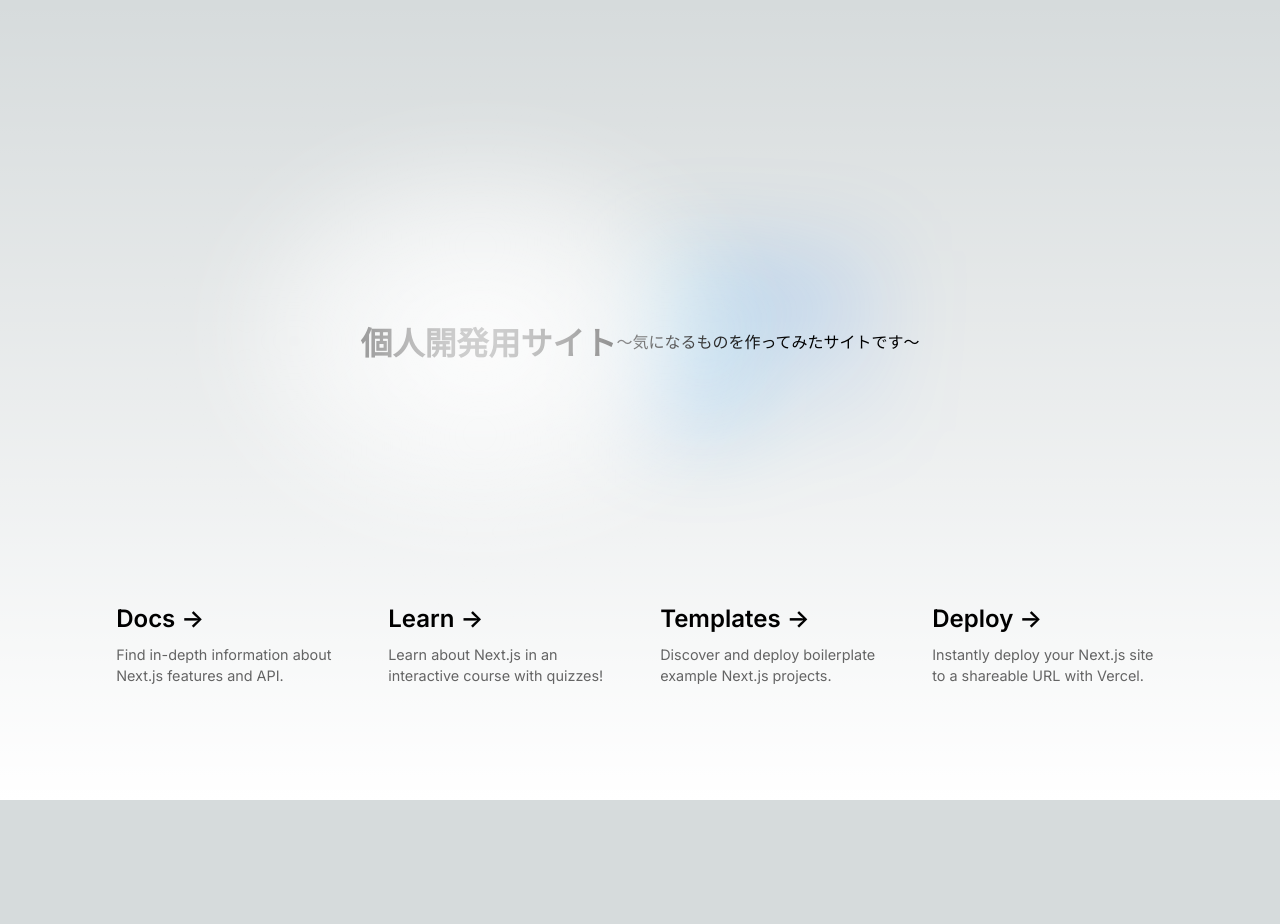
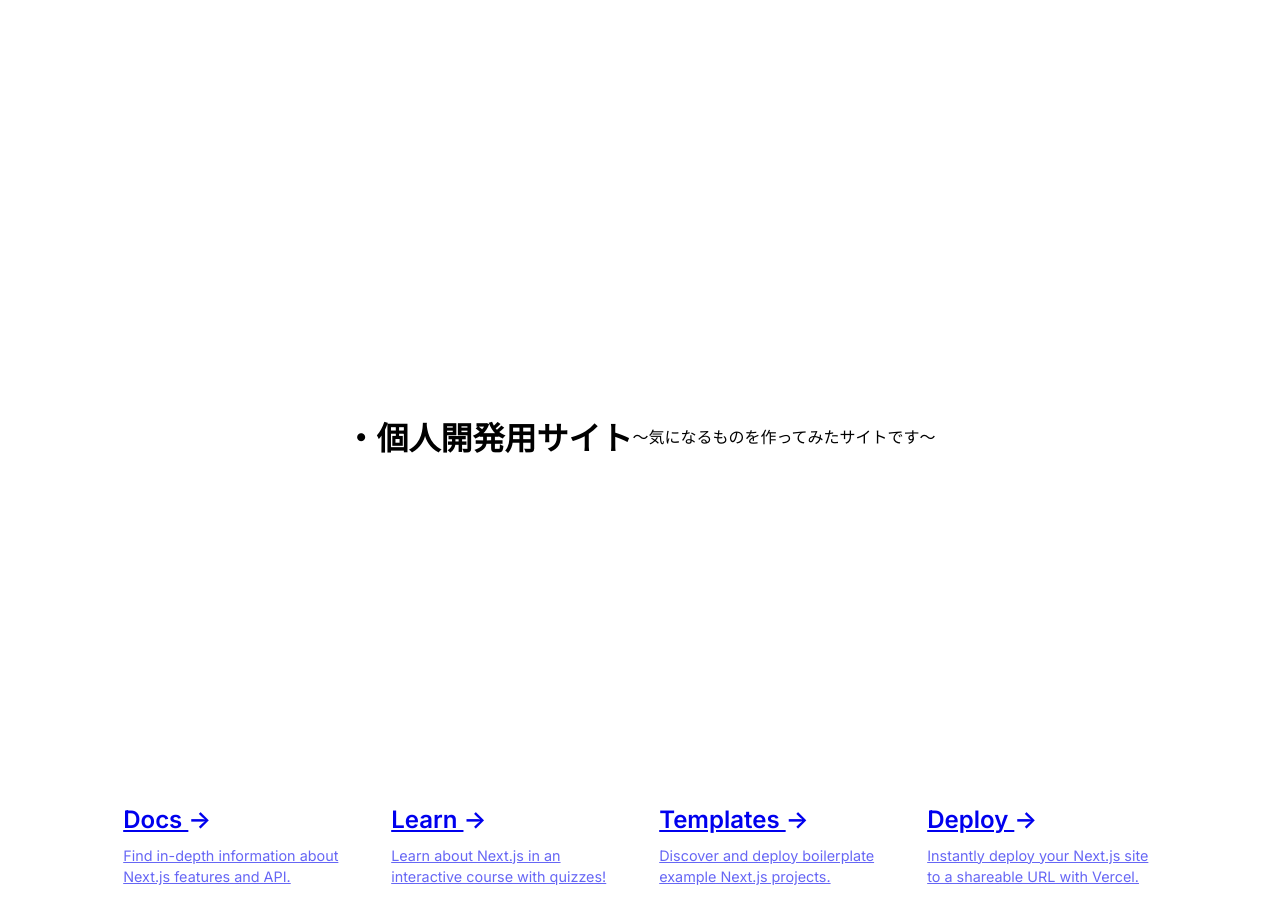
Before and after one commit to tomitahisaki/pf_frontend, a Next.js app: page / in a window 1280 px wide. Shown: the top 924 px of the page. Before the commit the page ends 800 px from the top, so only its background shows below. Built offline with nearby package versions, Linux system fonts and the light colour scheme.

Commit message:
install lint

```diff
--- a/src/pages/index.js
+++ b/src/pages/index.js
@@ -1,6 +1,6 @@
 import Head from 'next/head'
 import { Inter } from 'next/font/google'
-import styles from '@/styles/Home.module.scss'
+import styles from '../styles/Home.module.scss'
 
 const inter = Inter({ subsets: ['latin'] })
 
--- a/src/styles/globals.scss
+++ b/src/styles/globals.scss
@@ -1,107 +1,5 @@
-:root {
-  --max-width: 1100px;
-  --border-radius: 12px;
-  --font-mono: ui-monospace, Menlo, Monaco, 'Cascadia Mono', 'Segoe UI Mono',
-    'Roboto Mono', 'Oxygen Mono', 'Ubuntu Monospace', 'Source Code Pro',
-    'Fira Mono', 'Droid Sans Mono', 'Courier New', monospace;
-
-  --foreground-rgb: 0, 0, 0;
-  --background-start-rgb: 214, 219, 220;
-  --background-end-rgb: 255, 255, 255;
-
-  --primary-glow: conic-gradient(
-    from 180deg at 50% 50%,
-    #16abff33 0deg,
-    #0885ff33 55deg,
-    #54d6ff33 120deg,
-    #0071ff33 160deg,
-    transparent 360deg
-  );
-  --secondary-glow: radial-gradient(
-    rgba(255, 255, 255, 1),
-    rgba(255, 255, 255, 0)
-  );
-
-  --tile-start-rgb: 239, 245, 249;
-  --tile-end-rgb: 228, 232, 233;
-  --tile-border: conic-gradient(
-    #00000080,
-    #00000040,
-    #00000030,
-    #00000020,
-    #00000010,
-    #00000010,
-    #00000080
-  );
-
-  --callout-rgb: 238, 240, 241;
-  --callout-border-rgb: 172, 175, 176;
-  --card-rgb: 180, 185, 188;
-  --card-border-rgb: 131, 134, 135;
-}
-
-@media (prefers-color-scheme: dark) {
-  :root {
-    --foreground-rgb: 255, 255, 255;
-    --background-start-rgb: 0, 0, 0;
-    --background-end-rgb: 0, 0, 0;
-
-    --primary-glow: radial-gradient(rgba(1, 65, 255, 0.4), rgba(1, 65, 255, 0));
-    --secondary-glow: linear-gradient(
-      to bottom right,
-      rgba(1, 65, 255, 0),
-      rgba(1, 65, 255, 0),
-      rgba(1, 65, 255, 0.3)
-    );
-
-    --tile-start-rgb: 2, 13, 46;
-    --tile-end-rgb: 2, 5, 19;
-    --tile-border: conic-gradient(
-      #ffffff80,
-      #ffffff40,
-      #ffffff30,
-      #ffffff20,
-      #ffffff10,
-      #ffffff10,
-      #ffffff80
-    );
-
-    --callout-rgb: 20, 20, 20;
-    --callout-border-rgb: 108, 108, 108;
-    --card-rgb: 100, 100, 100;
-    --card-border-rgb: 200, 200, 200;
+h1 {
+  &::before {
+    content: "・";
   }
 }
-
-* {
-  box-sizing: border-box;
-  padding: 0;
-  margin: 0;
-}
-
-html,
-body {
-  max-width: 100vw;
-  overflow-x: hidden;
-}
-
-body {
-  color: rgb(var(--foreground-rgb));
-  background: linear-gradient(
-      to bottom,
-      transparent,
-      rgb(var(--background-end-rgb))
-    )
-    rgb(var(--background-start-rgb));
-}
-
-a {
-  color: inherit;
-  text-decoration: none;
-}
-
-@media (prefers-color-scheme: dark) {
-  html {
-    color-scheme: dark;
-  }
-}
```
Also changed, not shown: package.json (+13 -3 lines), src/pages/index.scss (deleted), 1 other file (tests, documents, lock files or other folders).
